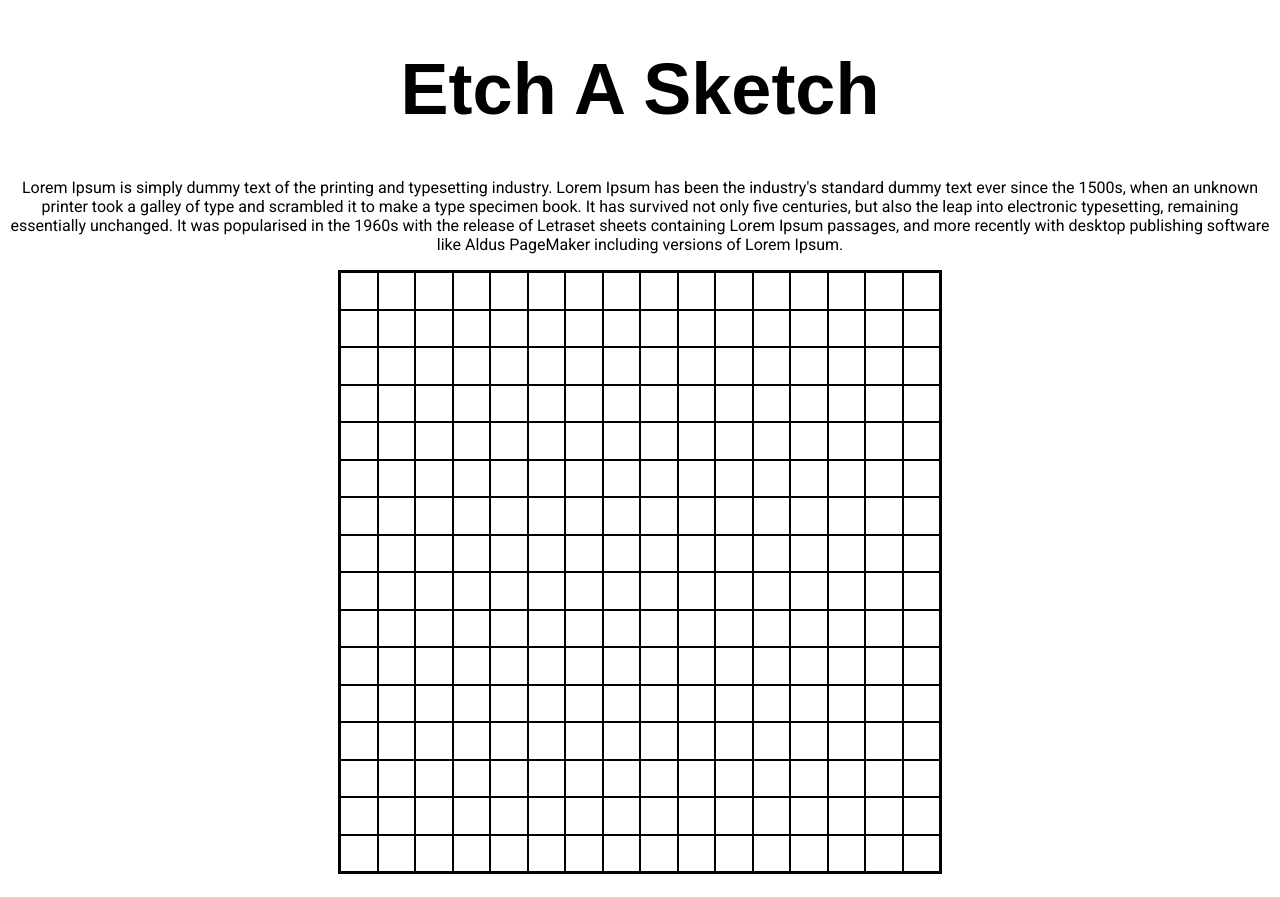
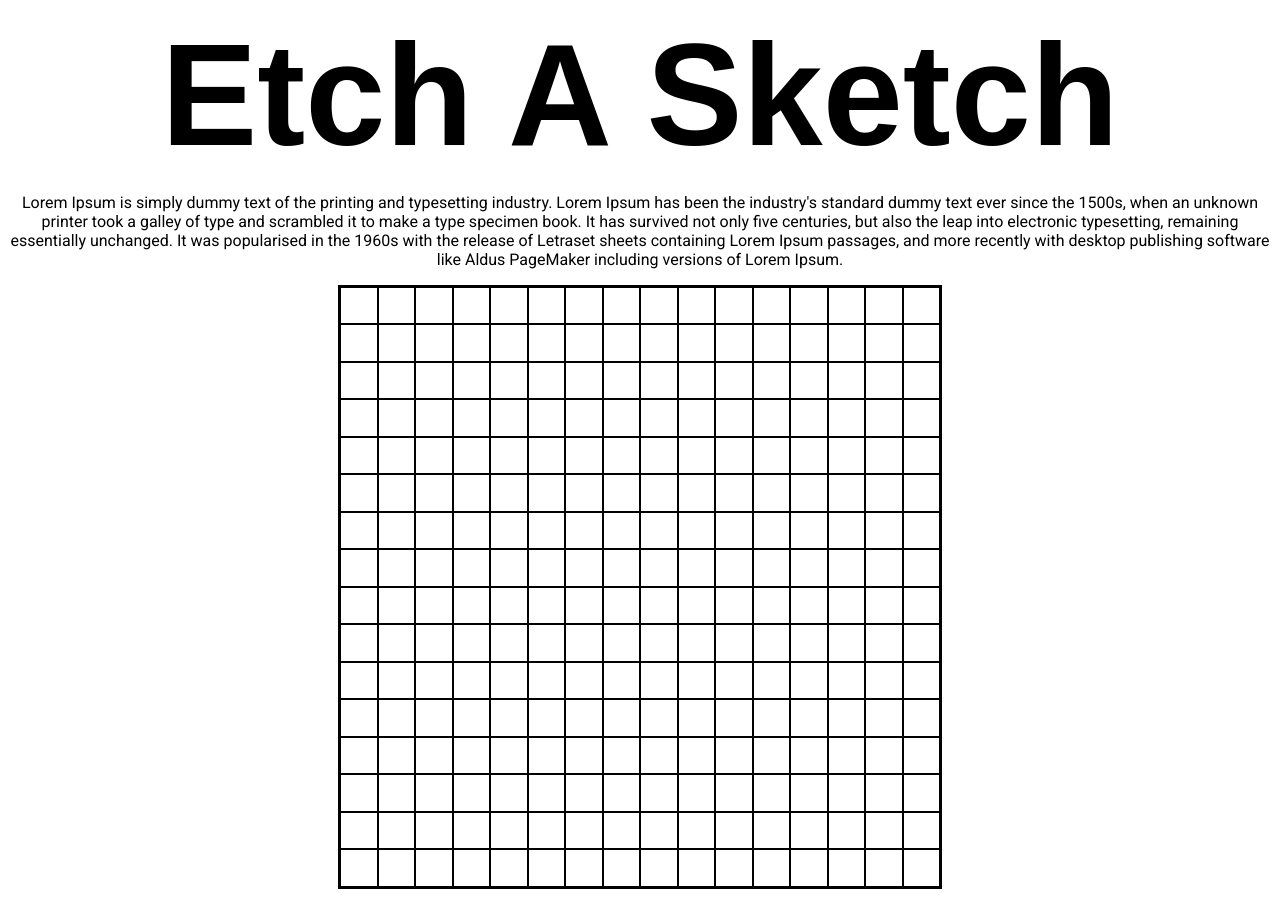
Before and after one commit to omardevelops/odin-etch-a-sketch, a plain HTML site: page index.html in a window 1280 px wide. Drawn offline with Linux system fonts and the light colour scheme; a web font is replaced by a local one.

Commit message:
logo size

```diff
--- a/etchasketch.css
+++ b/etchasketch.css
@@ -6,7 +6,8 @@ body {
 
 #logo {
     font-family: 'Zen Tokyo Zoo', sans-serif;
-    font-size: 72px;
+    font-size: 144px;
+    line-height: 0;
 }
 
 #grid_container {
```
